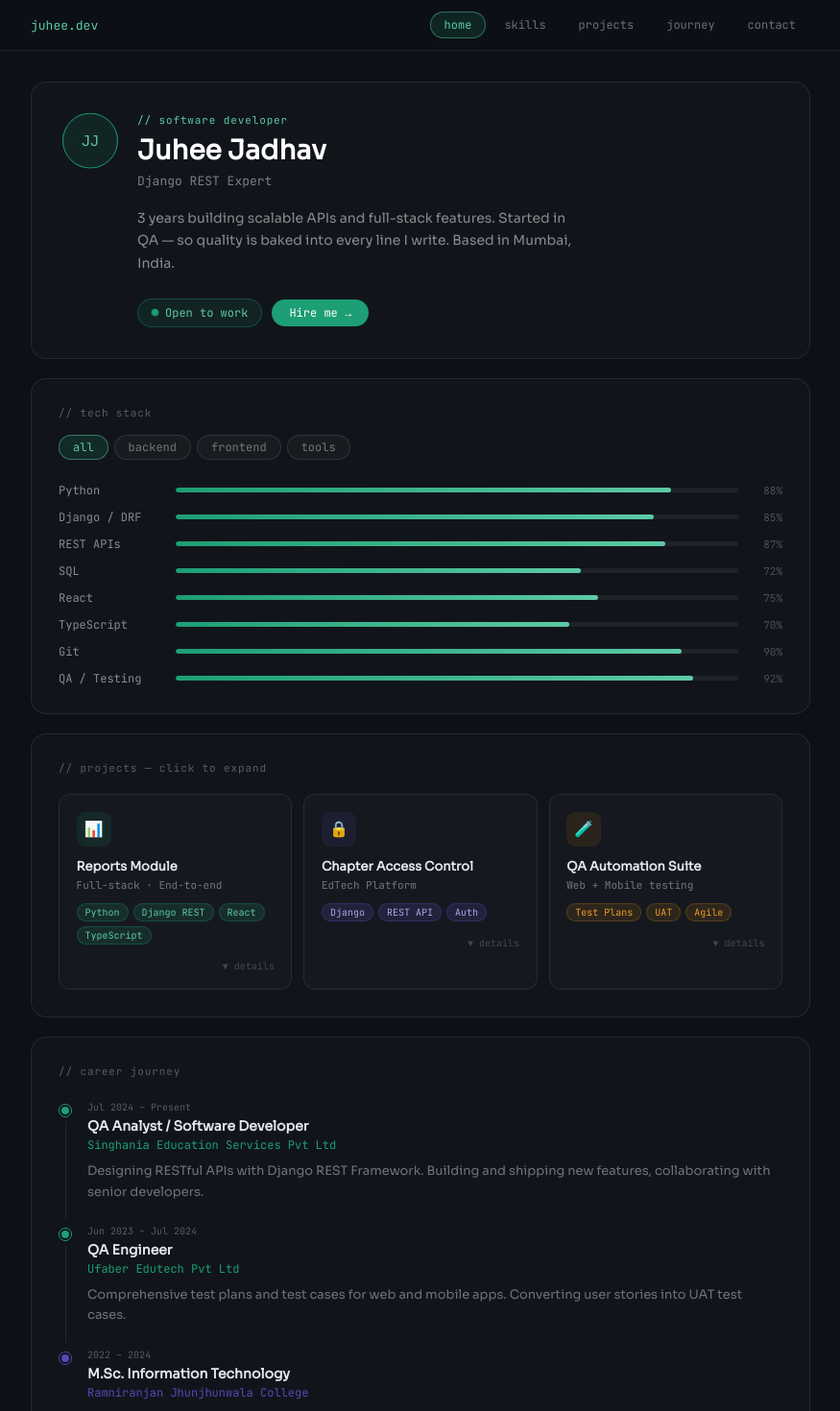
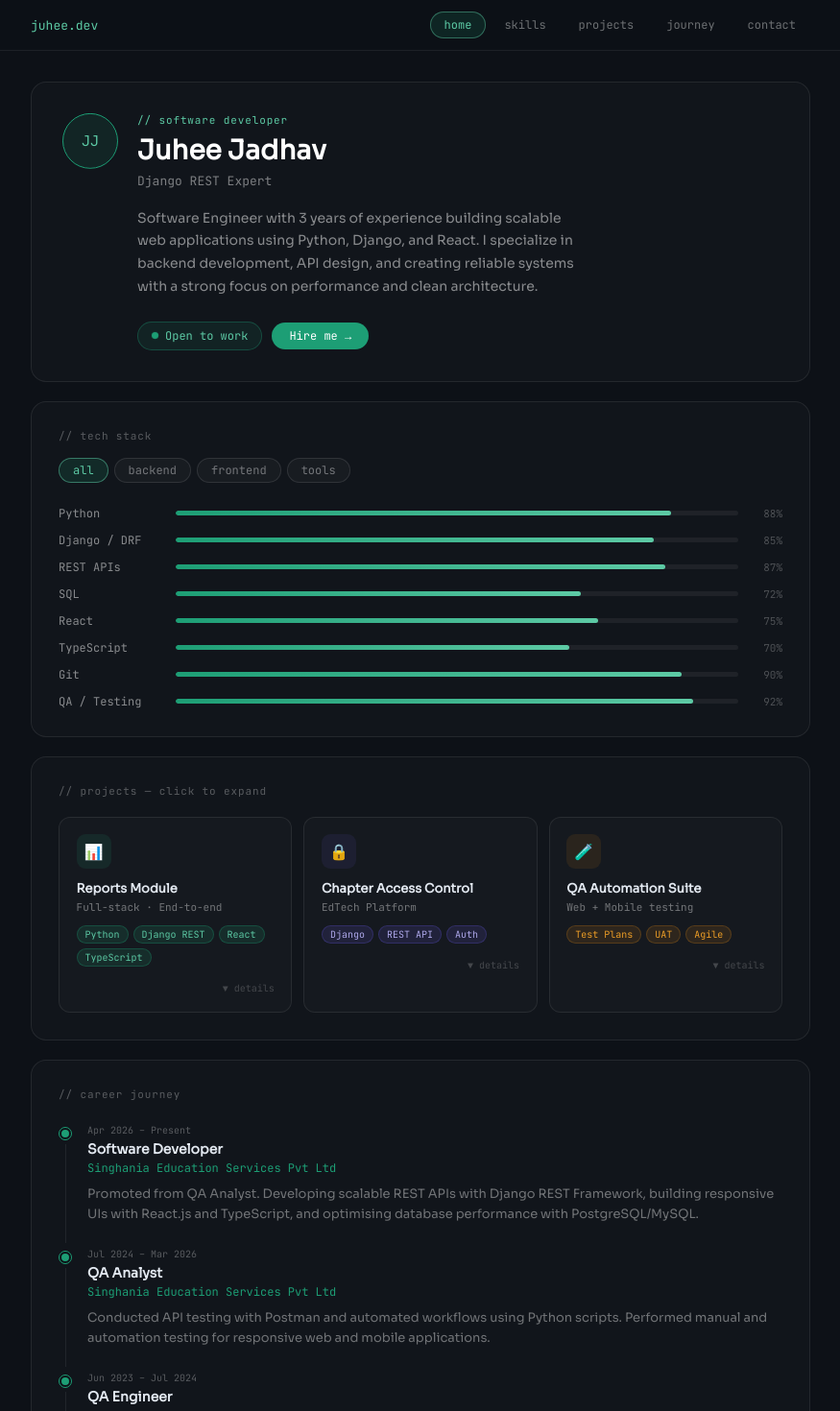
Before and after one commit to JuheeJadhav/MyPortfolio, a React (Vite) app: page / in a window 1280 px wide. Shown: the top 1470 px of the page at 96% size, without its empty margins (202-1077 px from the left). Built offline with nearby package versions, Linux system fonts and the light colour scheme.

Commit message:
exp updated

```diff
--- a/src/components/Hero.tsx
+++ b/src/components/Hero.tsx
@@ -102,8 +102,7 @@ export default function Hero() {
             maxWidth: 460,
             marginBottom: 24,
           }}>
-            3 years building scalable APIs and full-stack features. Started in QA —
-            so quality is baked into every line I write. Based in Mumbai, India.
+            Software Engineer with 3 years of experience building scalable web applications using Python, Django, and React. I specialize in backend development, API design, and creating reliable systems with a strong focus on performance and clean architecture.
           </p>
 
           {/* Badges row */}
--- a/src/components/Timeline.tsx
+++ b/src/components/Timeline.tsx
@@ -1,9 +1,17 @@
 const ITEMS = [
   {
-    date: 'Jul 2024 – Present',
-    role: 'QA Analyst / Software Developer',
+    date: 'Apr 2026 – Present',
+    role: 'Software Developer',
     company: 'Singhania Education Services Pvt Ltd',
-    desc: 'Designing RESTful APIs with Django REST Framework. Building and shipping new features, collaborating with senior developers.',
+    desc: 'Promoted from QA Analyst. Developing scalable REST APIs with Django REST Framework, building responsive UIs with React.js and TypeScript, and optimising database performance with PostgreSQL/MySQL.',
+    color: '#1D9E75',
+    type: 'work',
+  },
+  {
+    date: 'Jul 2024 – Mar 2026',
+    role: 'QA Analyst',
+    company: 'Singhania Education Services Pvt Ltd',
+    desc: 'Conducted API testing with Postman and automated workflows using Python scripts. Performed manual and automation testing for responsive web and mobile applications.',
     color: '#1D9E75',
     type: 'work',
   },
```
